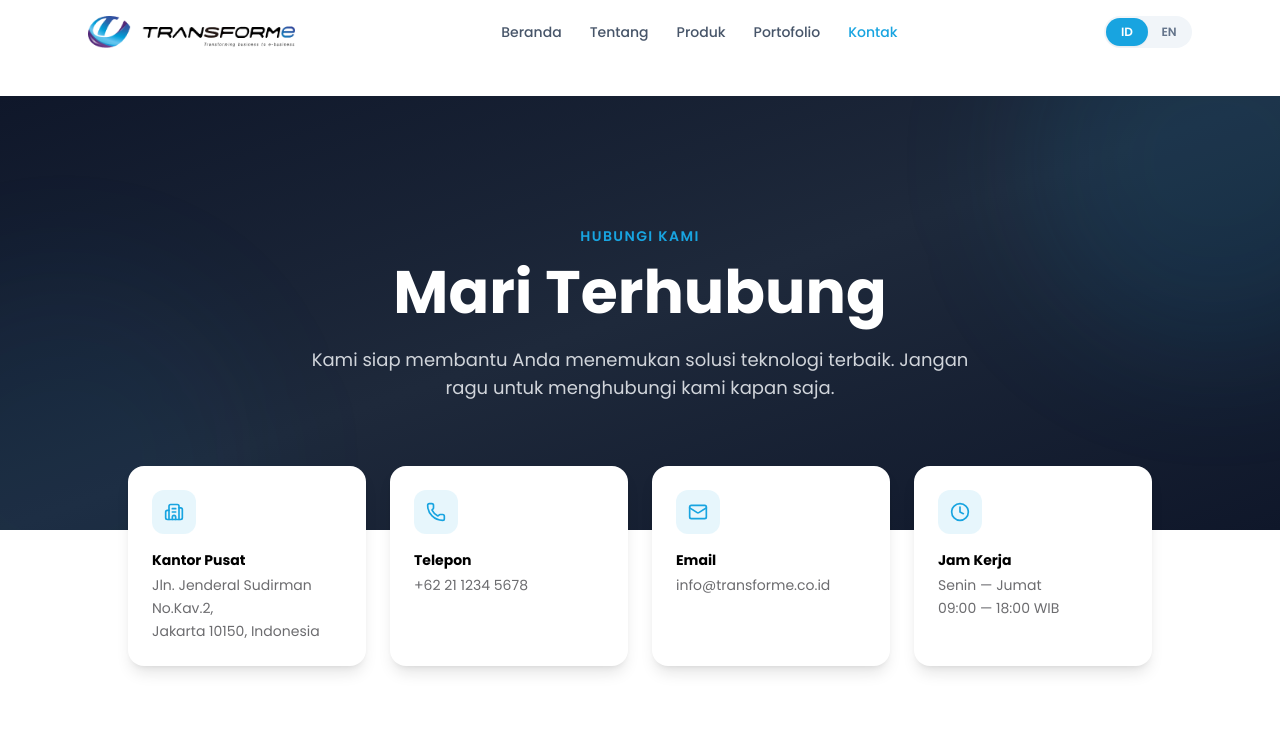
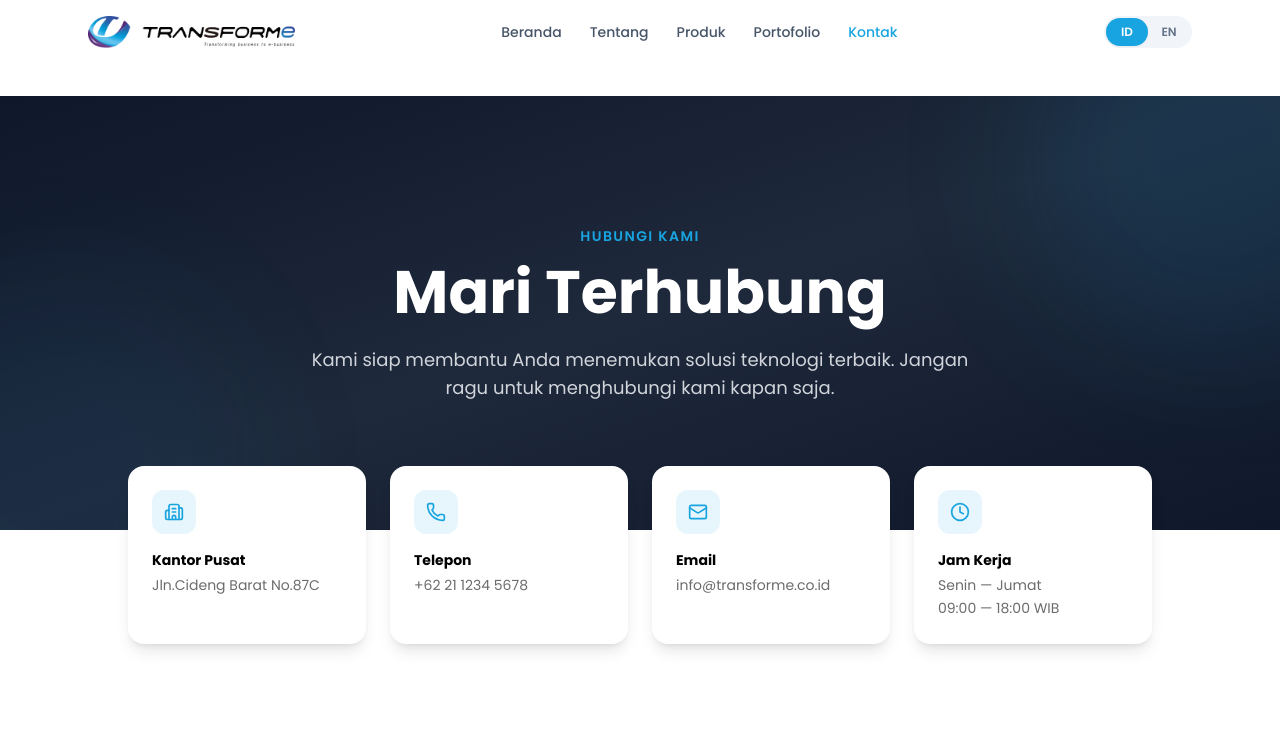
Before and after one commit to dimas1221/compro-transforme-v2, a React (Vite) app: page /contact in a window 1280 px wide. Shown: the top 755 px of the page. Built offline with nearby package versions, Linux system fonts and the light colour scheme; grey boxes are pictures that could not be loaded.

Commit message:
chnage jln contact

```diff
--- a/src/pages/Contact.jsx
+++ b/src/pages/Contact.jsx
@@ -52,11 +52,11 @@ const CONTENT = {
       icon: Building2,
       id: {
         label: "Kantor Pusat",
-        value: "Jln. Jenderal Sudirman No.Kav.2,\nJakarta 10150, Indonesia",
+        value: "Jln.Cideng Barat No.87C",
       },
       en: {
         label: "Head Office",
-        value: "Jln. Jenderal Sudirman No.Kav.2,\nJakarta 10150, Indonesia",
+        value: "Jln. Cideng Barat No.87C",
       },
     },
     {
```
